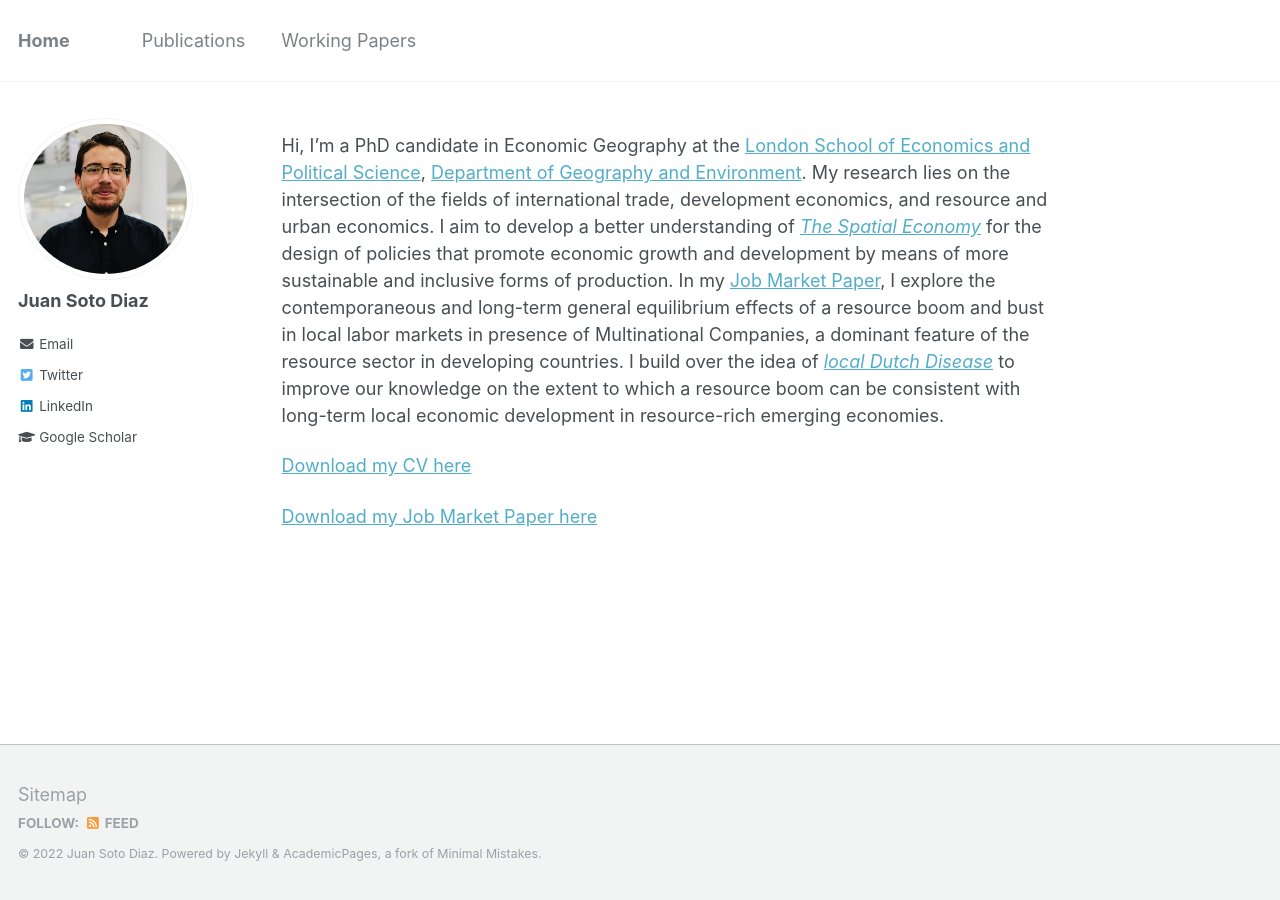
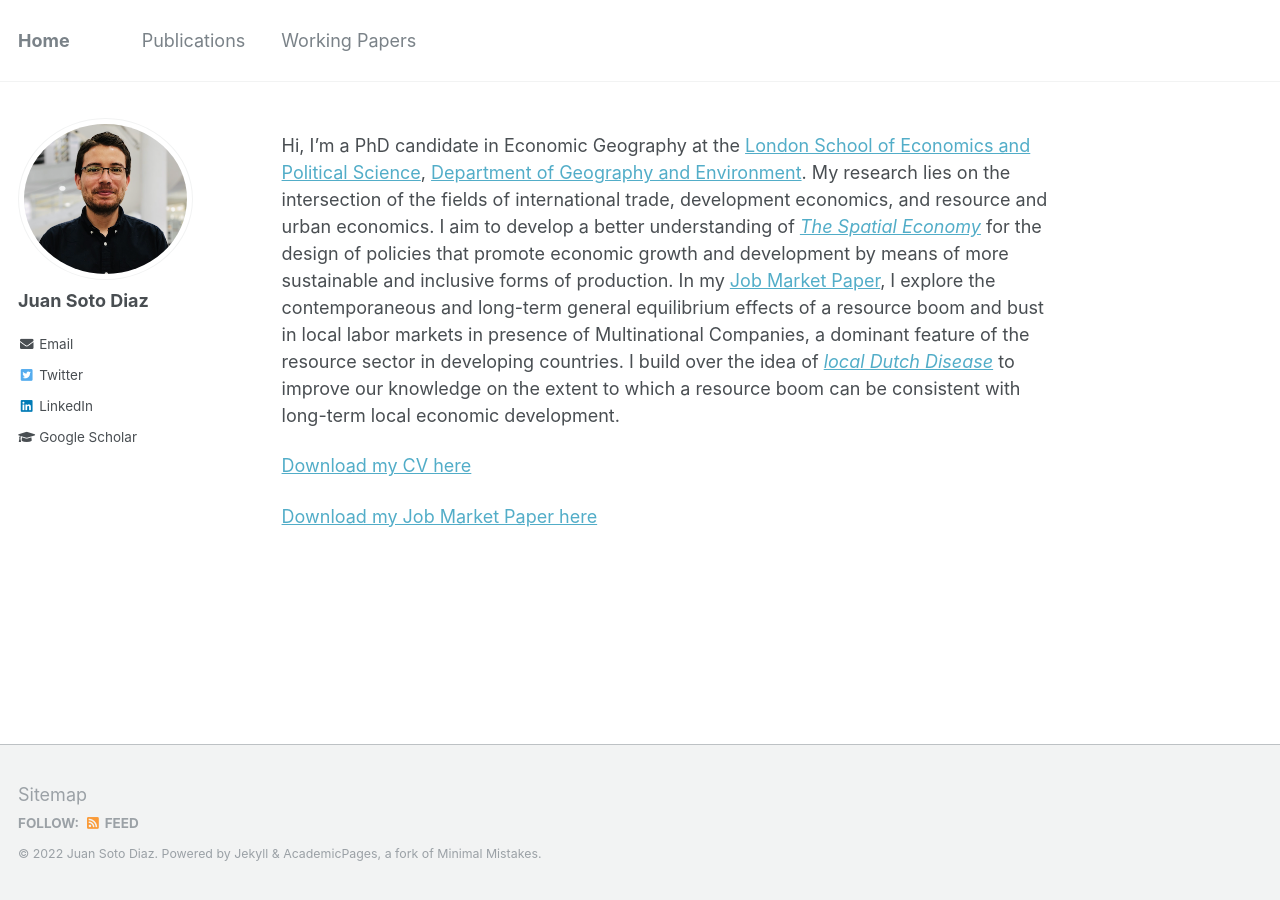
Before and after one commit to pedrofierroz87/pedrofierroz87.github.io, a Jekyll site: the page built from _pages/about.md, in a window 1280 px wide. Built offline with Jekyll 4.4.1, drawn with Linux system fonts in a browser that asks for light colours.

Commit message:
Update about.md

```diff
--- a/_pages/about.md
+++ b/_pages/about.md
@@ -8,7 +8,7 @@ redirect_from:
   - /about.html
 ---
 
-Hi, I'm a PhD candidate in Economic Geography at the [London School of Economics and Political Science](https://lse.ac.uk), [Department of Geography and Environment](https://www.lse.ac.uk/geography-and-environment). My research lies on the intersection of the fields of international trade, development economics, and resource and urban economics. I aim to develop a better understanding of [<i>The Spatial Economy</i>](https://www.aeaweb.org/articles?id=10.1257/jel.20181414) for the design of policies that promote economic growth and development by means of more sustainable and inclusive forms of production. In my [Job Market Paper](https://onlinelibrary.wiley.com/doi/epdf/10.1111/jors.12269), I explore the contemporaneous and long-term general equilibrium effects of a resource boom and bust in local labor markets in presence of Multinational Companies, a dominant feature of the resource sector in developing countries. I build over the idea of [<i>local Dutch Disease</i>](https://academic.oup.com/restud/article-abstract/85/2/695/4055596) to improve our knowledge on the extent to which a resource boom can be consistent with long-term local economic development in resource-rich emerging economies.
+Hi, I'm a PhD candidate in Economic Geography at the [London School of Economics and Political Science](https://lse.ac.uk), [Department of Geography and Environment](https://www.lse.ac.uk/geography-and-environment). My research lies on the intersection of the fields of international trade, development economics, and resource and urban economics. I aim to develop a better understanding of [<i>The Spatial Economy</i>](https://www.aeaweb.org/articles?id=10.1257/jel.20181414) for the design of policies that promote economic growth and development by means of more sustainable and inclusive forms of production. In my [Job Market Paper](https://onlinelibrary.wiley.com/doi/epdf/10.1111/jors.12269), I explore the contemporaneous and long-term general equilibrium effects of a resource boom and bust in local labor markets in presence of Multinational Companies, a dominant feature of the resource sector in developing countries. I build over the idea of [<i>local Dutch Disease</i>](https://academic.oup.com/restud/article-abstract/85/2/695/4055596) to improve our knowledge on the extent to which a resource boom can be consistent with long-term local economic development.
 
 [Download my CV here](https://onlinelibrary.wiley.com/doi/epdf/10.1111/jors.12269)
 
```
